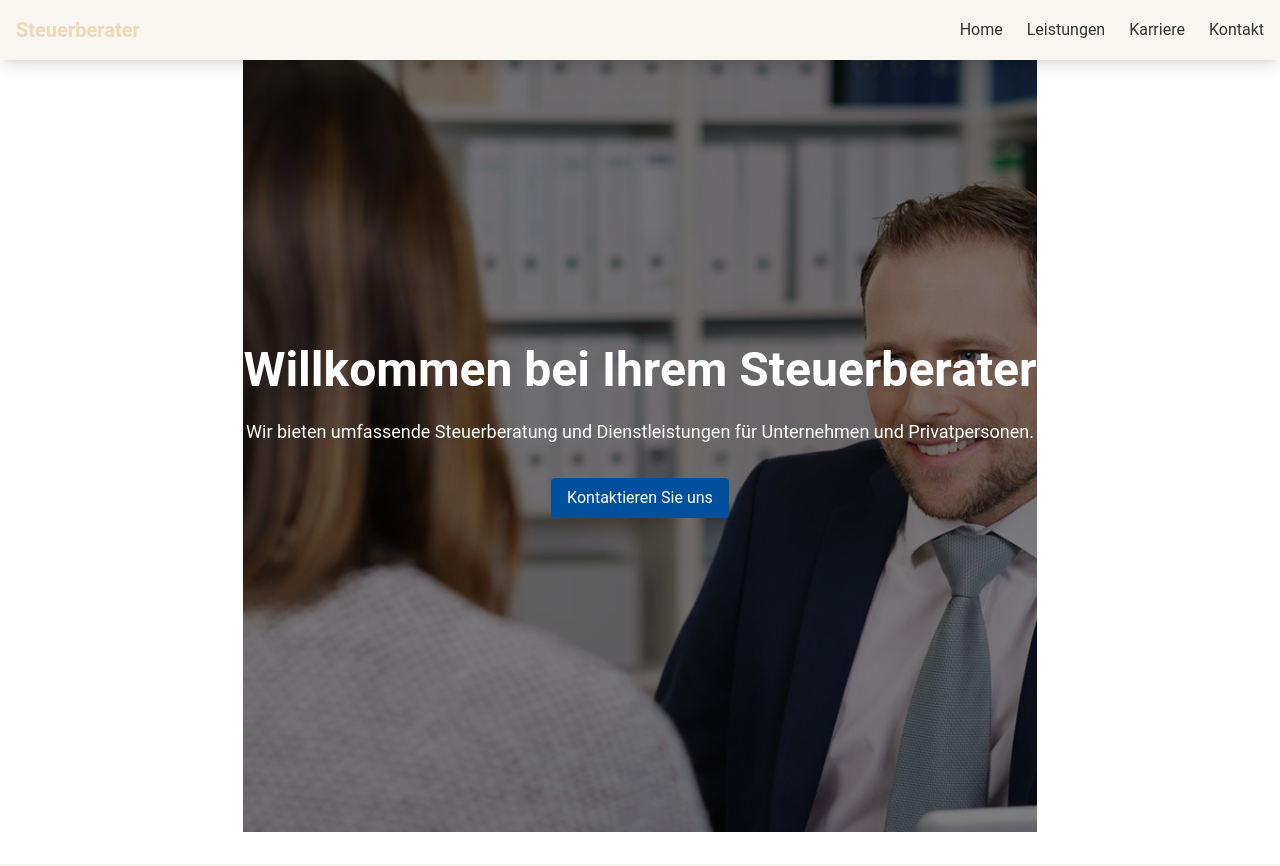
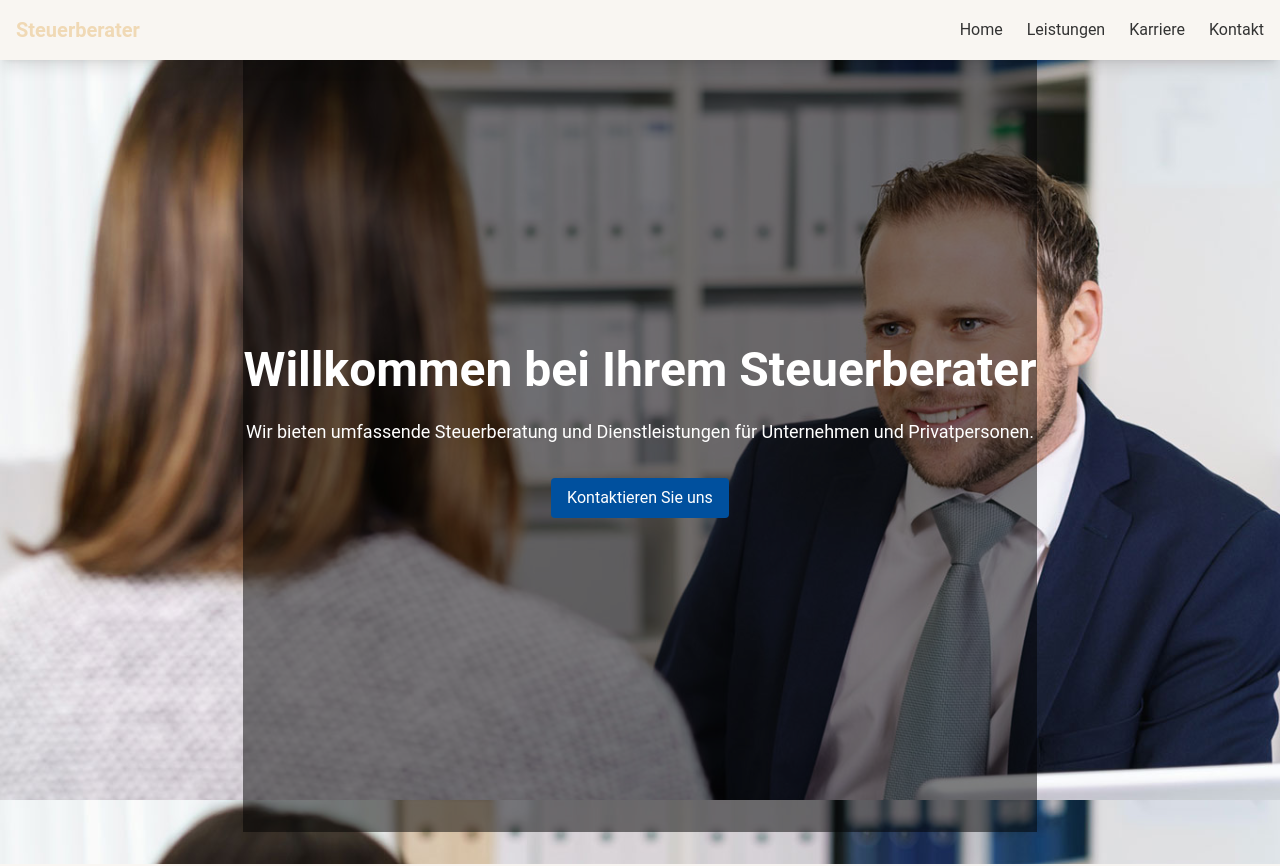
Before and after one commit to normanscrg/steuerbuero_web, a Next.js app: page / in a window 1280 px wide. Shown: the top 866 px of the page. Built offline with nearby package versions, Linux system fonts and the light colour scheme.

Commit message:
Update Website

```diff
--- a/src/app/globals.css
+++ b/src/app/globals.css
@@ -10,12 +10,14 @@ html, body {
 
 /* Hintergrundbild für die Startseite */
 /* Full-width Hintergrundbild */
-.custom-img {
-  background-image: url('/images/background.jpg'); /* Passe den Pfad zum Bild an */
+/* Hintergrundbild für das gesamte Layout */
+.custom-background {
+  background-image: url('/images/background.jpg'); /* Pfad anpassen */
   background-size: cover;
   background-position: center;
   background-attachment: fixed;
 }
+
 
 /* Animationen */
 @keyframes slideIn {
--- a/src/app/layout.tsx
+++ b/src/app/layout.tsx
@@ -9,7 +9,7 @@ export default function RootLayout({
 }) {
   return (
     <html lang="de">
-      <body className="min-h-screen flex flex-col">
+      <body className="min-h-screen flex flex-col bg-cover bg-center bg-no-repeat custom-background">
         <Navbar />
         <main className="flex-grow max-w-screen-xl mx-auto px-4 py-8">
           {children}
```
